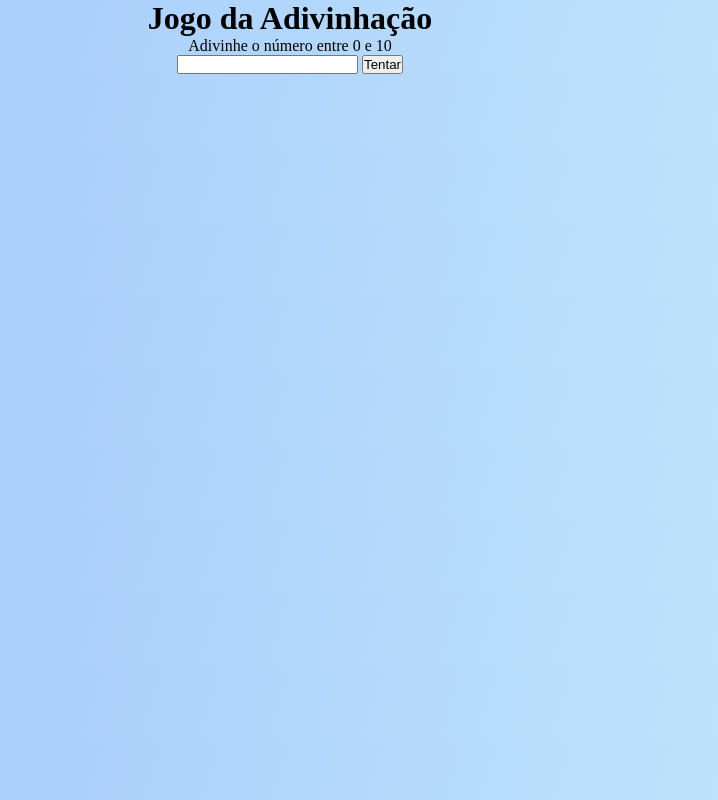
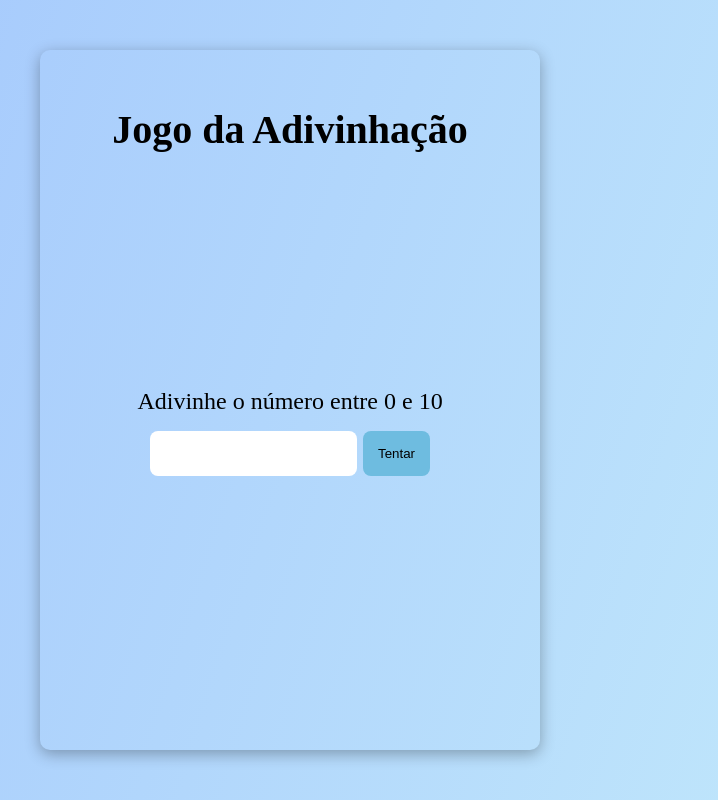
Before and after one commit to arthursnr/Jogo.js, a plain HTML site: page index.html in a window 1280 px wide. Shown: the whole page, without its empty margins (350-1068 px from the left). Drawn offline with Linux system fonts and the light colour scheme.

Commit message:
Update style.css

```diff
--- a/style.css
+++ b/style.css
@@ -1,12 +1,61 @@
-*{
-    margin: 0;
-    padding: 0;
-    box-sizing: border-box;
+* {
+  margin: 0;
+  padding: 0;
+  box-sizing: border-box;
+  -webkit-font-smoothing: antialiased;
+  -moz-osx-font-smoothing: grayscale;
+}
 
-    -webkit-font-smoothing: antialiased;
-    -moz-osx-font-smoothing: grayscale;
+body {
+  background: linear-gradient(288deg, #c2e9fb 0%, #a1c4fd 100%);
+  text-align: center;
+  display: flex;
+  justify-content: center; /* Centraliza horizontalmente */
+  align-items: center; /* Centraliza verticalmente */
+  height: 100vh; /* Faz o body ocupar toda a altura da tela */
 }
-body{
-    background: linear-gradient(288deg, #C2E9FB 0%, #A1C4FD 100%);
-    text-align: center;
+
+.gameBox {
+  width: 500px;
+  height: 700px;
+  display: flex;
+  flex-direction: column;
+  align-items: center;
+  font-size: 20px;
+  border-radius: 10px;
+  padding: 24px;
+  background: linear-gradient(
+    0deg,
+    rgba(194, 233, 251, 0.7) 10%
+    rgba(79, 85, 139, 0.7) 100%,
+  );
+  position: relative;
+  box-shadow: 0px 4px 15px rgba(0, 0, 0, 0.3); /* Aplica sombra em toda a caixa */
 }
+
+.h1Box {
+  width: 100%;
+  padding-top: 32px;
+  text-align: center;
+}
+
+.gameBox2 {
+  display: flex;
+  flex-direction: column;
+  justify-content: center; /* Alinha o conteúdo dentro da gameBox2 verticalmente */
+  align-items: center; /* Centraliza horizontalmente o conteúdo da gameBox2 */
+  width: 100%;
+  flex-grow: 1; /* Faz a gameBox2 ocupar o espaço restante da gameBox */
+  font-size: 24px;
+  gap: 16px;
+}
+
+button {
+  background-color: rgb(110, 188, 224);
+}
+input,
+button {
+  border-radius: 8px;
+  padding: 15px;
+  border: none;
+}
```
